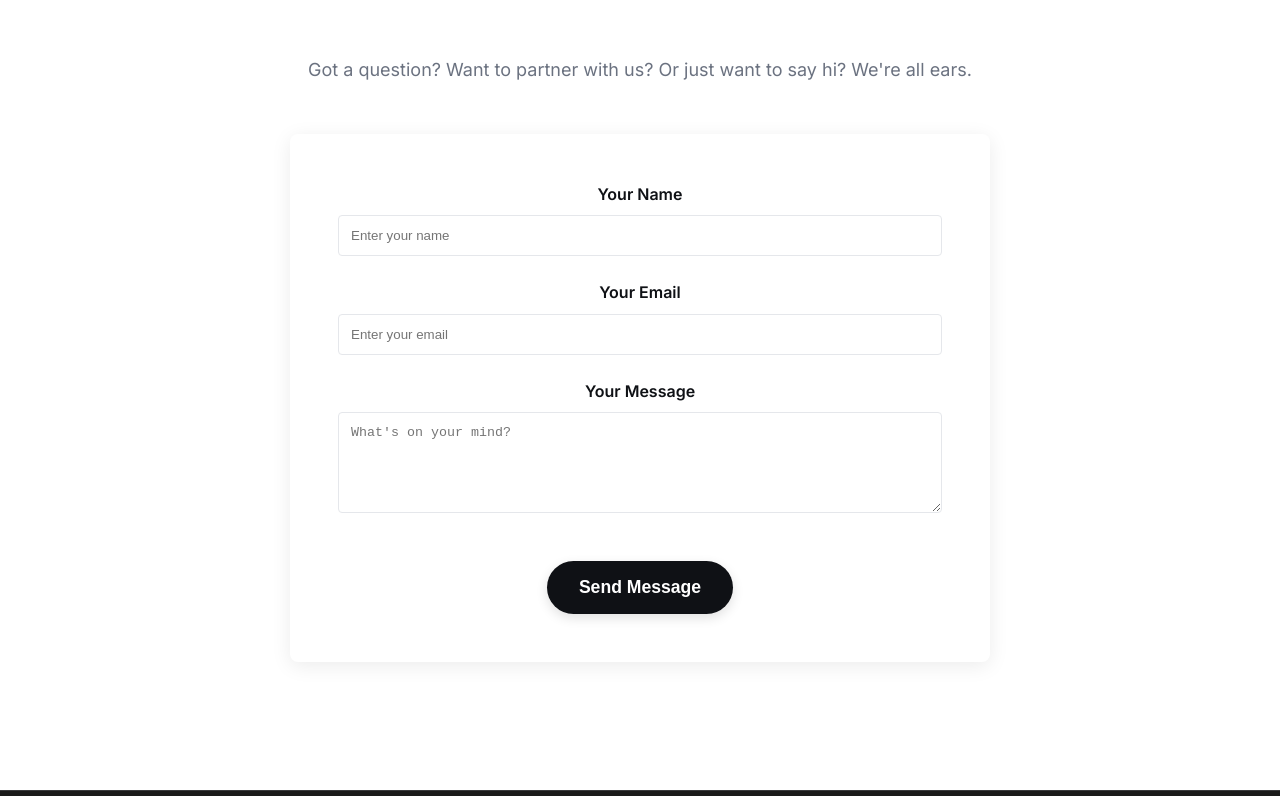
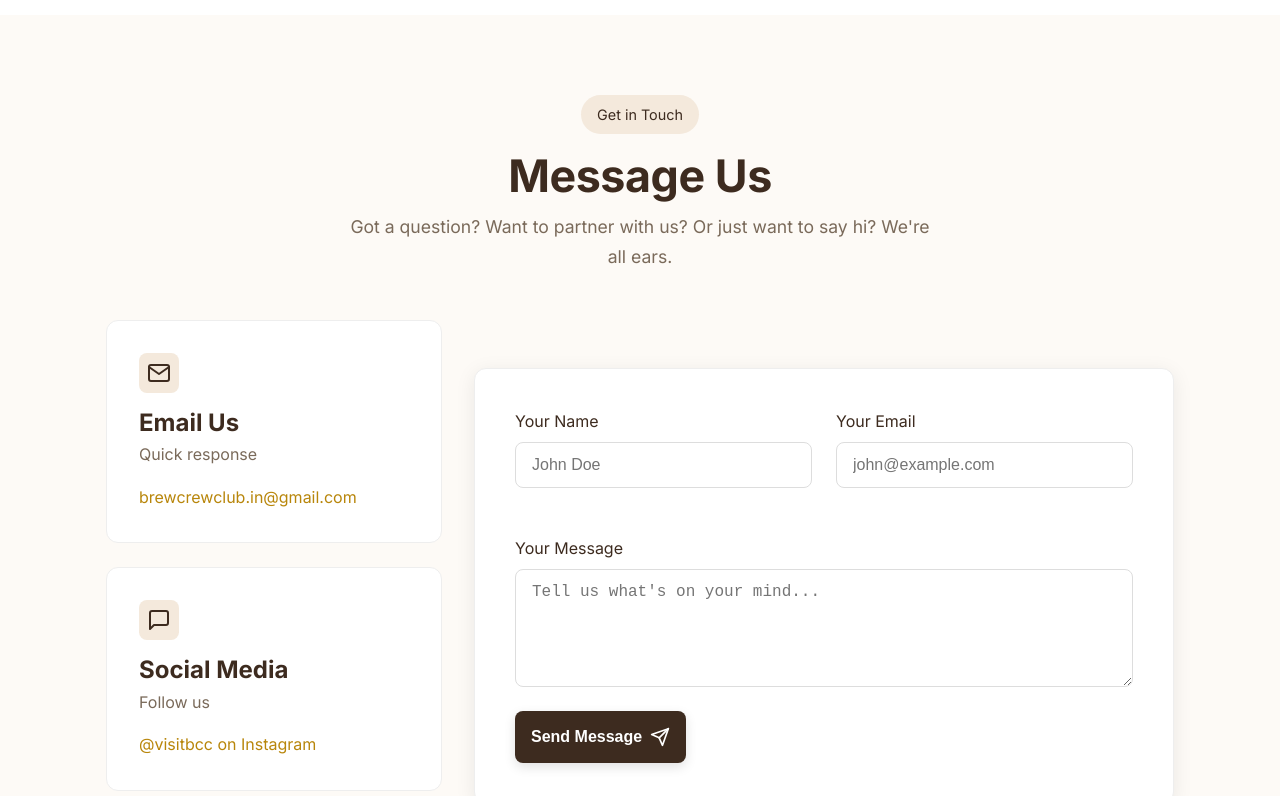
Before and after one commit to wakkawakka3/BrewCrew.Club, a React (Vite) app: page / in a window 1280 px wide. Shown: the part 2924-3720 px from the top of the page. Built offline with nearby package versions, Linux system fonts and the light colour scheme.

Commit message:
Changes before Firebase Studio auto-run

```diff
--- a/src/components/Contact.jsx
+++ b/src/components/Contact.jsx
@@ -2,61 +2,269 @@ import React from "react";
 
 const Contact = () => {
   return (
-    <section
-      id="contact"
-      class="section fade-in"
-      aria-labelledby="contact-heading"
+    <section id="contact" className="contact-section">
+      <div className="container">
+        <div className="contact-header">
+          <span className="get-in-touch-badge">Get in Touch</span>
+          <h2 className="section-title">Message Us</h2>
+          <p className="section-subtitle">
+            Got a question? Want to partner with us? Or just want to say hi?
+            We're all ears.
+          </p>
+        </div>
+        <div className="contact-content">
+          <div className="contact-info">
+            <div className="contact-card">
+              <div className="card-icon">
+                <svg
+                  xmlns="http://www.w3.org/2000/svg"
+                  width="24"
+                  height="24"
+                  viewBox="0 0 24 24"
+                  fill="none"
+                  stroke="currentColor"
+                  strokeWidth="2"
+                  strokeLinecap="round"
+                  strokeLinejoin="round"
                 >
-      <h2 id="contact-heading">Message Us</h2>
-      <p>
-        Got a question? Want to partner with us? Or just want to say hi? We're
-        all ears.
-      </p>
-      <div class="contact-form-wrapper">
+                  <path d="M4 4h16c1.1 0 2 .9 2 2v12c0 1.1-.9 2-2 2H4c-1.1 0-2-.9-2-2V6c0-1.1.9-2 2-2z"></path>
+                  <polyline points="22,6 12,13 2,6"></polyline>
+                </svg>
+              </div>
+              <h3>Email Us</h3>
+              <p>Quick response</p>
+              <a href="mailto:brewcrewclub.in@gmail.com">
+                brewcrewclub.in@gmail.com
+              </a>
+            </div>
+            <div className="contact-card">
+              <div className="card-icon">
+                <svg
+                  xmlns="http://www.w3.org/2000/svg"
+                  width="24"
+                  height="24"
+                  viewBox="0 0 24 24"
+                  fill="none"
+                  stroke="currentColor"
+                  strokeWidth="2"
+                  strokeLinecap="round"
+                  strokeLinejoin="round"
+                >
+                  <path d="M21 15a2 2 0 0 1-2 2H7l-4 4V5a2 2 0 0 1 2-2h14a2 2 0 0 1 2 2z"></path>
+                </svg>
+              </div>
+              <h3>Social Media</h3>
+              <p>Follow us</p>
+              <a
+                href="https://www.instagram.com/visitbcc"
+                target="_blank"
+                rel="noopener noreferrer"
+              >
+                @visitbcc on Instagram
+              </a>
+            </div>
+          </div>
+          <div className="contact-form-wrapper">
             <form
               id="contact-form"
-          class="contact-form"
+              className="contact-form"
               action="https://formspree.io/f/xanbzonn"
               method="POST"
             >
-          <div class="form-group">
-            <label for="name">Your Name</label>
+              <div className="form-row">
+                <div className="form-group">
+                  <label htmlFor="name">Your Name</label>
                   <input
                     type="text"
                     id="name"
                     name="name"
-              placeholder="Enter your name"
+                    placeholder="John Doe"
                     required
-              autocomplete="name"
+                    autoComplete="name"
                   />
                 </div>
-          <div class="form-group">
-            <label for="email">Your Email</label>
+                <div className="form-group">
+                  <label htmlFor="email">Your Email</label>
                   <input
                     type="email"
                     id="email"
                     name="email"
-              placeholder="Enter your email"
+                    placeholder="john@example.com"
                     required
-              autocomplete="email"
+                    autoComplete="email"
                   />
                 </div>
-          <div class="form-group">
-            <label for="message">Your Message</label>
+              </div>
+              <div className="form-group">
+                <label htmlFor="message">Your Message</label>
                 <textarea
                   id="message"
                   name="message"
                   rows="5"
-              placeholder="What's on your mind?"
+                  placeholder="Tell us what's on your mind..."
                   required
                 ></textarea>
               </div>
-          <button class="cta-button" type="submit">
-            Send Message
+              <button className="cta-button" type="submit">
+                <span>Send Message</span>
+                <svg
+                  xmlns="http://www.w3.org/2000/svg"
+                  width="20"
+                  height="20"
+                  viewBox="0 0 24 24"
+                  fill="none"
+                  stroke="currentColor"
+                  strokeWidth="2"
+                  strokeLinecap="round"
+                  strokeLinejoin="round"
+                >
+                  <line x1="22" y1="2" x2="11" y2="13"></line>
+                  <polygon points="22 2 15 22 11 13 2 9 22 2"></polygon>
+                </svg>
               </button>
-          <p id="form-status"></p>
             </form>
           </div>
+        </div>
+      </div>
+      <style jsx>{`
+        .contact-section {
+          padding: 5rem 0;
+          background-color: #fdfaf6;
+          text-align: center;
+        }
+        .container {
+          max-width: 1100px;
+          margin: 0 auto;
+          padding: 0 1rem;
+        }
+        .contact-header {
+          margin-bottom: 3rem;
+        }
+        .get-in-touch-badge {
+          display: inline-block;
+          padding: 0.5rem 1rem;
+          background-color: #f4e9dc;
+          color: #3d2b1f;
+          border-radius: 999px;
+          font-size: 0.9rem;
+          margin-bottom: 1rem;
+        }
+        .section-title {
+          font-size: 2.8rem;
+          color: #3d2b1f;
+          margin-bottom: 0.5rem;
+        }
+        .section-subtitle {
+          font-size: 1.1rem;
+          color: #7a6a5a;
+          max-width: 600px;
+          margin: 0 auto;
+        }
+        .contact-content {
+          display: flex;
+          flex-wrap: wrap;
+          gap: 2rem;
+          text-align: left;
+        }
+        .contact-info {
+          flex: 1;
+          display: flex;
+          flex-direction: column;
+          gap: 1.5rem;
+        }
+        .contact-card {
+          background: #fff;
+          padding: 2rem;
+          border-radius: 12px;
+          border: 1px solid #eee;
+        }
+        .card-icon {
+          display: flex;
+          align-items: center;
+          justify-content: center;
+          width: 40px;
+          height: 40px;
+          background-color: #f4e9dc;
+          border-radius: 8px;
+          margin-bottom: 1rem;
+          color: #3d2b1f;
+        }
+        .contact-card h3 {
+          margin-bottom: 0.25rem;
+          color: #3d2b1f;
+        }
+        .contact-card p {
+          margin-bottom: 1rem;
+          color: #7a6a5a;
+        }
+        .contact-card a {
+          color: #b8860b;
+          text-decoration: none;
+          font-weight: 500;
+        }
+        .contact-form-wrapper {
+          flex: 2;
+          background: #fff;
+          padding: 2.5rem;
+          border-radius: 12px;
+          border: 1px solid #eee;
+        }
+        .form-row {
+          display: flex;
+          gap: 1.5rem;
+          margin-bottom: 1.5rem;
+        }
+        .form-group {
+          flex: 1;
+          display: flex;
+          flex-direction: column;
+        }
+        .form-group label {
+          margin-bottom: 0.5rem;
+          font-weight: 500;
+          color: #3d2b1f;
+        }
+        .form-group input,
+        .form-group textarea {
+          width: 100%;
+          padding: 0.8rem 1rem;
+          border: 1px solid #ddd;
+          border-radius: 8px;
+          font-size: 1rem;
+          color: #3d2b1f;
+        }
+        .form-group textarea {
+            resize: vertical;
+        }
+        .cta-button {
+          display: flex;
+          align-items: center;
+          justify-content: center;
+          gap: 0.5rem;
+          width: 100%;
+          padding: 1rem;
+          background-color: #3d2b1f;
+          color: #fff;
+          border: none;
+          border-radius: 8px;
+          font-size: 1rem;
+          font-weight: 600;
+          cursor: pointer;
+          transition: background-color 0.3s ease;
+        }
+        .cta-button:hover {
+          background-color: #2c1f16;
+        }
+        @media (max-width: 768px) {
+          .contact-content {
+            flex-direction: column;
+          }
+          .form-row {
+            flex-direction: column;
+            gap: 1.5rem;
+          }
+        }
+      `}</style>
     </section>
   );
 };
--- a/src/pages/Home.jsx
+++ b/src/pages/Home.jsx
@@ -2,6 +2,7 @@ import React, { useEffect, useRef } from "react";
 import { Link } from "react-router-dom";
 import Navbar from "../components/Navbar";
 import Footer from "../components/Footer";
+import Contact from "../components/Contact";
 
 // --- SVG Icon Components ---
 
@@ -389,63 +390,17 @@ const Home = () => {
               </div>
             </div>
           </section>
-
-          <section
-            id="contact"
-            className="section fade-in"
-            ref={(el) => (fadeInRefs.current[5] = el)}
-          >
-            <h2>Message Us</h2>
-            <p>
-              Got a question? Want to partner with us? Or just want to say hi?
-              We're all ears.
-            </p>
-            <div className="contact-form-wrapper">
-              <form
-                className="contact-form"
-                action="https://formspree.io/f/xanbzonn"
-                method="POST"
-              >
-                <div className="form-group">
-                  <label htmlFor="name">Your Name</label>
-                  <input
-                    type="text"
-                    id="name"
-                    name="name"
-                    placeholder="Enter your name"
-                    required
-                  />
-                </div>
-                <div className="form-group">
-                  <label htmlFor="email">Your Email</label>
-                  <input
-                    type="email"
-                    id="email"
-                    name="email"
-                    placeholder="Enter your email"
-                    required
-                  />
-                </div>
-                <div className="form-group">
-                  <label htmlFor="message">Your Message</label>
-                  <textarea
-                    id="message"
-                    name="message"
-                    rows="5"
-                    placeholder="What's on your mind?"
-                    required
-                  ></textarea>
-                </div>
-                <button className="cta-button" type="submit">
-                  Send Message
-                </button>
-              </form>
-            </div>
-          </section>
         </div>
+        <Contact />
       </main>
       <Footer />
       <style jsx>{`
+        .hero-content {
+          text-align: center;
+        }
+        #community {
+          text-align: center;
+        }
         @keyframes fadeInUp {
           from {
             opacity: 0;
```
Lines whose indentation alone changed are shown as unchanged.
